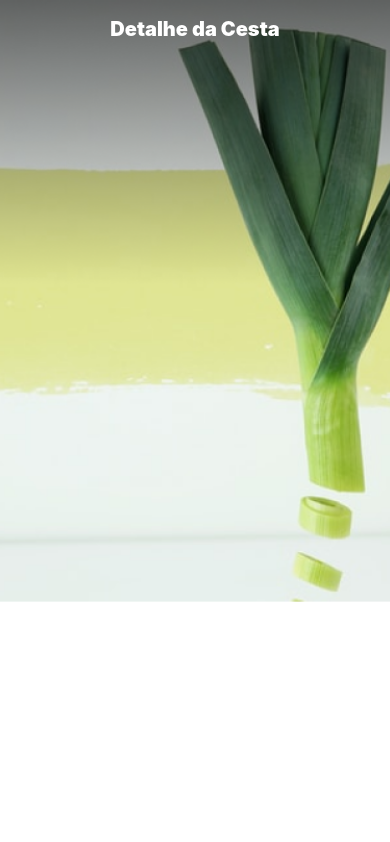
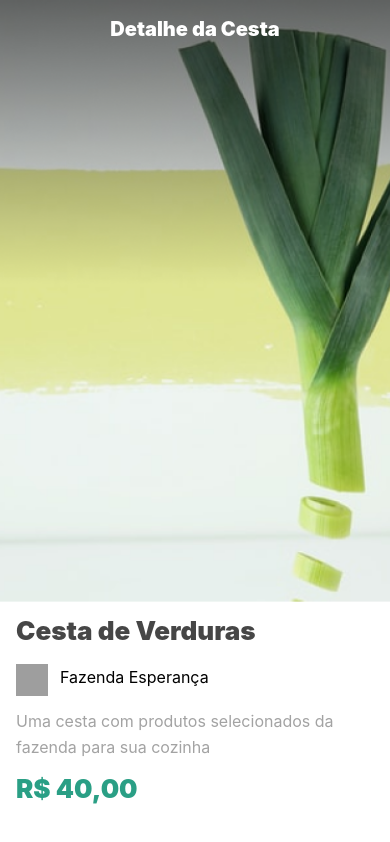
Before and after one commit to sergiocouter/organic, a React Native app: screen / in a window 390 px wide. Built offline with nearby package versions, Linux system fonts and the light colour scheme; grey boxes are pictures that could not be loaded.

Commit message:
Adicionei titulo, descrição e preço no componente Cesta e implementei estilização

```diff
--- a/src/components/telas/Cesta.js
+++ b/src/components/telas/Cesta.js
@@ -1,7 +1,8 @@
 import React from "react"
-import { StyleSheet, Image, Dimensions, Text } from "react-native"
+import { StyleSheet, Image, Dimensions, Text, View } from "react-native"
 
 import topo from "../../../assets/assets/assets/topo.png"
+import logoFazenda from "../../../assets/assets/logo.png"
 
 const width = Dimensions.get("screen").width
 
@@ -9,6 +10,18 @@
     return <>
         <Image source={topo} style={estilos.topo}/>
         <Text style={estilos.titulo}>Detalhe da Cesta</Text>
+
+        <View style={estilos.containerView}>
+            <Text style={estilos.nomeDaCesta}>Cesta de Verduras</Text>
+
+            <View style={estilos.containerFazenda}>
+                <Image source={logoFazenda} style={estilos.imagemFazenda}/>
+                <Text style={estilos.nomeDaFazenda}>Fazenda Esperança</Text>
+            </View>
+
+            <Text style={estilos.descricao}>Uma cesta com produtos selecionados da fazenda para sua cozinha</Text>
+            <Text style={estilos.preco}>R$ 40,00</Text>
+        </View>
     </>
 }
 
@@ -26,5 +39,41 @@
         color: "white",
         fontWeight: 900,
         padding: 16,
+    },
+    containerView: {
+        paddingVertical: 8,
+        paddingHorizontal: 16,
+    },
+    nomeDaCesta: {
+        fontSize: 26,
+        lineHeight: 42,
+        color: "#464646",
+        fontWeight: 900,
+    },
+    containerFazenda: {
+        flexDirection: "row",
+        paddingVertical: 12,
+    },
+    imagemFazenda:{
+        width: 32,
+        height:32,
+    },
+    nomeDaFazenda: {
+        fontSize: 16,
+        lineHeight: 26,
+        marginLeft: 12,
+    },
+    descricao: {
+        color: "#A3A3A3",
+        fontSize: 16,
+        lineHeight: 26,
+    },
+    preco: {
+        color: "#2A9F85",
+        fontWeight: 900,
+        fontSize: 26,
+        lineHeight: 42,
+        marginTop: 8,
     }
+
 })
```
